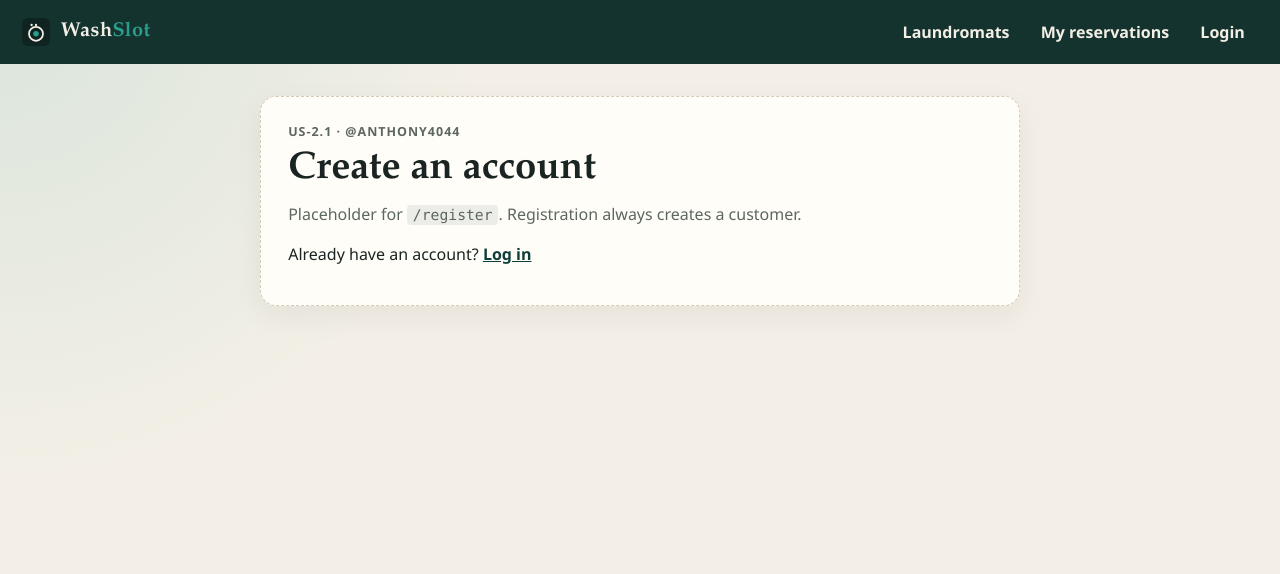
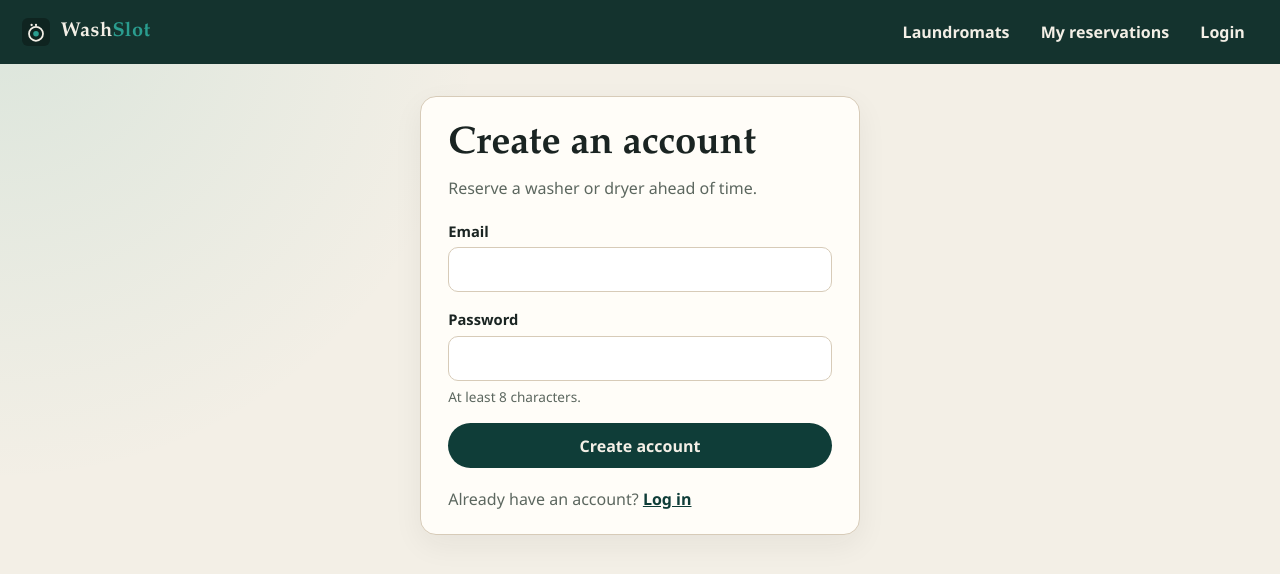
Before and after one commit to Anthony4044/WashSlot, a React (Vite) app in the folder frontend/: page /register in a window 1280 px wide. Shown: the top 574 px of the page. Built offline with nearby package versions, Linux system fonts and the light colour scheme; no server answers.

Commit message:
[T.2.1.5] Add login and register pages

```diff
--- /dev/null
+++ b/frontend/src/account.js
@@ -0,0 +1,36 @@
+/** Register and log in (US-2.1). The token itself is stored by `src/auth.js`. */
+import { api } from './api.js'
+import { setToken } from './auth.js'
+
+export const MIN_PASSWORD_LENGTH = 8
+const DEFAULT_AFTER_LOGIN = '/laundromats'
+
+/** POST /auth/login, then keep the token so later requests send it. */
+export async function logIn(email, password) {
+  const { accessToken } = await api('/auth/login', {
+    method: 'POST',
+    body: { email, password },
+  })
+  setToken(accessToken)
+}
+
+/** POST /auth/register. Always creates a customer; resolves to { userId, email, role }. */
+export function register(email, password) {
+  return api('/auth/register', { method: 'POST', body: { email, password } })
+}
+
+/**
+ * Where to go after logging in: the ?next= path the 401 redirect saved, if it is one of our own
+ * pages. Anything else (another site, //evil.example, /login itself) goes to the default.
+ */
+export function nextPath(next) {
+  const ownPage =
+    typeof next === 'string' &&
+    next.startsWith('/') &&
+    !next.startsWith('//') &&
+    !next.startsWith('/\\')
+  if (!ownPage || next.startsWith('/login') || next.startsWith('/register')) {
+    return DEFAULT_AFTER_LOGIN
+  }
+  return next
+}
--- a/frontend/src/api.js
+++ b/frontend/src/api.js
@@ -21,6 +21,7 @@ const ERROR_MESSAGES = {
   missing_token: 'You need to log in first.',
   invalid_token: 'Your session is no longer valid. Please log in again.',
   insufficient_scope: 'You do not have permission to do that.',
+  invalid_credentials: 'Wrong email or password.',
   slot_unavailable: 'Someone just took this slot.',
   hold_expired: 'This hold has expired.',
   too_late_to_cancel: 'It is too late to cancel this reservation.',
@@ -62,7 +63,9 @@ function redirectToLogin() {
   if (path === '/login' || path === '/register') {
     return
   }
-  window.location.assign('/login')
+  // Come back to this page after logging in (the login page checks it is one of ours).
+  const next = encodeURIComponent(path + window.location.search)
+  window.location.assign(`/login?next=${next}`)
 }
 
 /**
--- a/frontend/src/index.css
+++ b/frontend/src/index.css
@@ -185,6 +185,90 @@ code {
   padding: 0.35rem 0;
 }
 
+/* Forms (login, register) */
+
+.form-page {
+  max-width: 440px;
+  margin: 0 auto;
+  border-style: solid;
+}
+
+.form {
+  display: grid;
+  gap: 1rem;
+  margin-top: 1.2rem;
+}
+
+.field {
+  display: grid;
+  gap: 0.35rem;
+}
+
+.field label {
+  font-size: 0.92rem;
+  font-weight: 600;
+}
+
+.field input {
+  font: inherit;
+  color: var(--ink);
+  background: #fff;
+  border: 1px solid var(--line);
+  border-radius: 10px;
+  padding: 0.6rem 0.75rem;
+}
+
+.field input:focus-visible {
+  outline: 2px solid var(--accent);
+  outline-offset: 1px;
+  border-color: var(--accent);
+}
+
+.field-hint {
+  margin: 0;
+  color: var(--muted);
+  font-size: 0.85rem;
+}
+
+.form-error {
+  margin: 0;
+  padding: 0.6rem 0.8rem;
+  color: #8a3a12;
+  background: rgba(196, 92, 38, 0.1);
+  border: 1px solid rgba(196, 92, 38, 0.35);
+  border-radius: 10px;
+}
+
+.button {
+  font: inherit;
+  font-weight: 700;
+  color: var(--paper);
+  background: var(--accent-ink);
+  border: 0;
+  border-radius: 999px;
+  padding: 0.65rem 1.1rem;
+  cursor: pointer;
+}
+
+.button:hover {
+  background: var(--nav);
+}
+
+.button:disabled {
+  opacity: 0.6;
+  cursor: progress;
+}
+
+.button:focus-visible {
+  outline: 2px solid var(--focus);
+  outline-offset: 2px;
+}
+
+.form-footer {
+  margin: 1.2rem 0 0;
+  color: var(--muted);
+}
+
 @media (max-width: 640px) {
   .nav {
     align-items: flex-start;
--- a/frontend/src/pages/LoginPage.jsx
+++ b/frontend/src/pages/LoginPage.jsx
@@ -1,18 +1,74 @@
-import { Link } from 'react-router-dom'
-import { PlaceholderPage } from '../components/PlaceholderPage.jsx'
+import { useState } from 'react'
+import { Link, useNavigate, useSearchParams } from 'react-router-dom'
+import { logIn, nextPath } from '../account.js'
+import { ApiError } from '../api.js'
 
 export function LoginPage() {
+  const navigate = useNavigate()
+  const [params] = useSearchParams()
+  const next = nextPath(params.get('next'))
+  const [email, setEmail] = useState('')
+  const [password, setPassword] = useState('')
+  const [error, setError] = useState(null)
+  const [busy, setBusy] = useState(false)
+
+  async function onSubmit(event) {
+    event.preventDefault()
+    setBusy(true)
+    setError(null)
+    try {
+      await logIn(email, password)
+      navigate(next, { replace: true })
+    } catch (err) {
+      setError(err instanceof ApiError ? err.message : 'Something went wrong.')
+      setBusy(false)
+    }
+  }
+
   return (
-    <PlaceholderPage
-      title="Log in"
-      path="/login"
-      story="US-2.1"
-      owner="@Anthony4044"
-      note="Save the JWT here, then send it on later requests."
-    >
-      <p>
-        Need an account? <Link to="/register">Register</Link>
+    <section className="page form-page">
+      <h1>Log in</h1>
+      <p className="lede">Log in to hold and confirm a machine.</p>
+
+      <form className="form" onSubmit={onSubmit}>
+        <div className="field">
+          <label htmlFor="login-email">Email</label>
+          <input
+            id="login-email"
+            type="email"
+            autoComplete="email"
+            required
+            value={email}
+            onChange={(e) => setEmail(e.target.value)}
+          />
+        </div>
+        <div className="field">
+          <label htmlFor="login-password">Password</label>
+          <input
+            id="login-password"
+            type="password"
+            autoComplete="current-password"
+            required
+            value={password}
+            onChange={(e) => setPassword(e.target.value)}
+          />
+        </div>
+
+        {error && (
+          <p className="form-error" role="alert">
+            {error}
+          </p>
+        )}
+
+        <button type="submit" className="button" disabled={busy}>
+          {busy ? 'Logging in…' : 'Log in'}
+        </button>
+      </form>
+
+      <p className="form-footer">
+        Need an account?{' '}
+        <Link to={params.has('next') ? `/register?${params}` : '/register'}>Register</Link>
       </p>
-    </PlaceholderPage>
+    </section>
   )
 }
--- a/frontend/src/pages/RegisterPage.jsx
+++ b/frontend/src/pages/RegisterPage.jsx
@@ -1,18 +1,85 @@
-import { Link } from 'react-router-dom'
-import { PlaceholderPage } from '../components/PlaceholderPage.jsx'
+import { useState } from 'react'
+import { Link, useNavigate, useSearchParams } from 'react-router-dom'
+import { logIn, MIN_PASSWORD_LENGTH, nextPath, register } from '../account.js'
+import { ApiError } from '../api.js'
 
 export function RegisterPage() {
+  const navigate = useNavigate()
+  const [params] = useSearchParams()
+  const next = nextPath(params.get('next'))
+  const [email, setEmail] = useState('')
+  const [password, setPassword] = useState('')
+  const [error, setError] = useState(null)
+  const [busy, setBusy] = useState(false)
+
+  async function onSubmit(event) {
+    event.preventDefault()
+    setBusy(true)
+    setError(null)
+    try {
+      await register(email, password)
+    } catch (err) {
+      setError(err instanceof ApiError ? err.message : 'Something went wrong.')
+      setBusy(false)
+      return
+    }
+    try {
+      await logIn(email, password) // the account exists now: sign straight in
+      navigate(next, { replace: true })
+    } catch {
+      navigate('/login', { replace: true })
+    }
+  }
+
   return (
-    <PlaceholderPage
-      title="Create an account"
-      path="/register"
-      story="US-2.1"
-      owner="@Anthony4044"
-      note="Registration always creates a customer."
-    >
-      <p>
-        Already have an account? <Link to="/login">Log in</Link>
+    <section className="page form-page">
+      <h1>Create an account</h1>
+      <p className="lede">Reserve a washer or dryer ahead of time.</p>
+
+      <form className="form" onSubmit={onSubmit}>
+        <div className="field">
+          <label htmlFor="register-email">Email</label>
+          <input
+            id="register-email"
+            type="email"
+            autoComplete="email"
+            required
+            value={email}
+            onChange={(e) => setEmail(e.target.value)}
+          />
+        </div>
+        <div className="field">
+          <label htmlFor="register-password">Password</label>
+          <input
+            id="register-password"
+            type="password"
+            autoComplete="new-password"
+            required
+            minLength={MIN_PASSWORD_LENGTH}
+            aria-describedby="register-password-hint"
+            value={password}
+            onChange={(e) => setPassword(e.target.value)}
+          />
+          <p id="register-password-hint" className="field-hint">
+            At least {MIN_PASSWORD_LENGTH} characters.
+          </p>
+        </div>
+
+        {error && (
+          <p className="form-error" role="alert">
+            {error}
+          </p>
+        )}
+
+        <button type="submit" className="button" disabled={busy}>
+          {busy ? 'Creating account…' : 'Create account'}
+        </button>
+      </form>
+
+      <p className="form-footer">
+        Already have an account?{' '}
+        <Link to={params.has('next') ? `/login?${params}` : '/login'}>Log in</Link>
       </p>
-    </PlaceholderPage>
+    </section>
   )
 }
```
